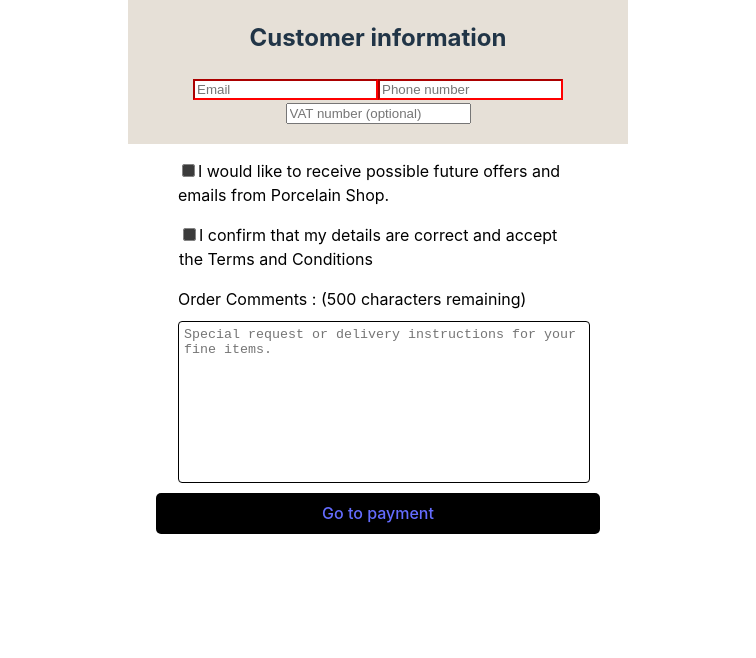
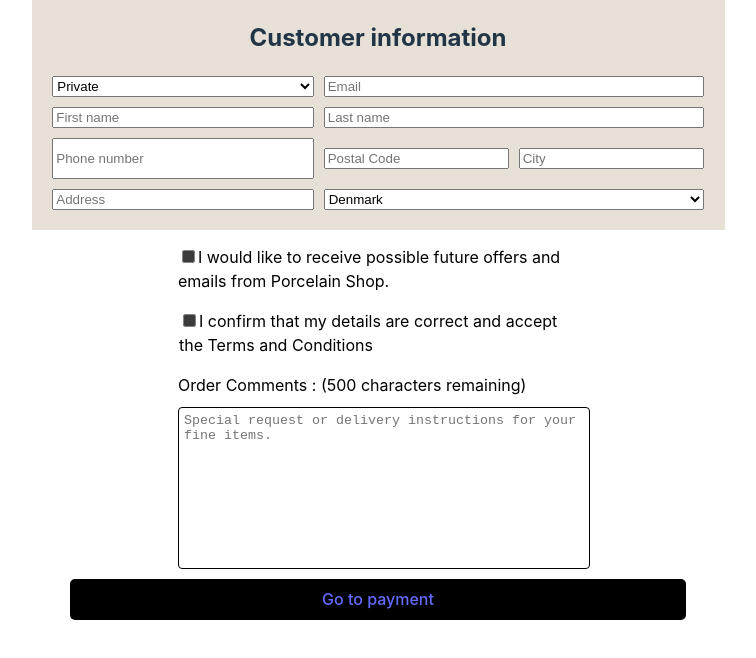
Before and after one commit to Johansogaard/frontend, a React (Vite) app: page /checkout in a window 1280 px wide. Shown: the top 658 px of the page, without its empty margins (262-1018 px from the left). Built offline with nearby package versions, Linux system fonts and the light colour scheme; no server answers.

Commit message:
Company Private Works.

```diff
--- a/src/checkoutPage/checkoutPage-Components/formComponent.tsx
+++ b/src/checkoutPage/checkoutPage-Components/formComponent.tsx
@@ -12,25 +12,51 @@ export function FormComponent({
   setVatNumber,
   isEmailValid,
   isPhoneNumberValid,
-  isVatNumberValid
+  isVatNumberValid,
 }) {
+  const [userType, setUserType] = useState('privat'); // Default to 'privat' (Private)
+
   const handleSubmit = (event) => {
     event.preventDefault();
-
   };
 
  return (
      <section className="form">
        <h2>Customer information</h2>
-      <form className='form-content' onSubmit={handleSubmit}>
-
+       <form className="form-content" onSubmit={handleSubmit}>
+         <div className="checkout-UserInfo">
+           {/* User Type */}
+           <select
+             id="userType"
+             name="usertype"
+             required
+             value={userType}
+             onChange={(e) => setUserType(e.target.value)}
+           >
+             <option value="privat">Private</option>
+             <option value="comp">Company</option>
+           </select>
   <input
              type="email"
              name="email"
              placeholder="Email"
              value={email}
              onChange={(e) => setEmail(e.target.value)}
-          style={{ borderColor: !isEmailValid ? 'red' : '' }}
+             style={{ borderColor: !isEmailValid ? '' : '' }}
+           />
+
+           <input
+             type="text"
+             name="firstName"
+             placeholder="First name"
+             className="user-input"
+           />
+
+           <input
+             type="text"
+             name="lastName"
+             placeholder="Last name"
+             className="user-input"
            />
 
            <input
@@ -39,23 +65,34 @@ export function FormComponent({
              placeholder="Phone number"
              value={phoneNumber}
              onChange={(e) => setPhoneNumber(e.target.value)}
-          style={{ borderColor: !isPhoneNumberValid ? 'red' : '' }}
+             style={{ borderColor: !isPhoneNumberValid ? '' : 'red' }}
              maxLength={8}
            />
 
+
+           {userType === 'comp' && (
              <input
                type="text"
                name="vatNumber"
                placeholder="VAT number (optional)"
                value={vatNumber}
                onChange={(e) => setVatNumber(e.target.value)}
-          style={{ borderColor: vatNumber && !isVatNumberValid ? 'red' : '' }}
+               style={{ borderColor: vatNumber && !isVatNumberValid ? '' : 'red' }}
                maxLength={10}
              />
+           )}
 
 
+           <ZipForm />
 
-        {vatNumber && !isVatNumberValid && <p style={{ color: 'red' }}>VAT number is not valid</p>}
+
+           <input type="text" name="address" placeholder="Address" />
+
+
+           <select id="country" name="country" required>
+             <option value="dk">Denmark</option>
+           </select>
+         </div>
        </form>
      </section>
    );
--- a/src/checkoutPage/checkoutPage.tsx
+++ b/src/checkoutPage/checkoutPage.tsx
@@ -32,11 +32,11 @@ const [formError, setFormError] = useState('');
 if (!termsChecked) {
   // If terms are not checked, set the error message
   errors.push("Please accept the Terms and Conditions to proceed.");
-  // Add a newline character to create spacing
+
 }
 if (errors.length > 0) {
   setError(errors.join('<br>'));
-  // If there are errors, return immediately
+  // workaround because '\n' HTML don't work.
   return;
 }
 };
```
Lines whose indentation alone changed are shown as unchanged.
